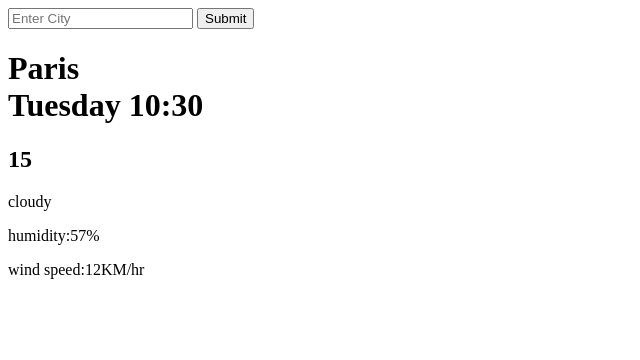
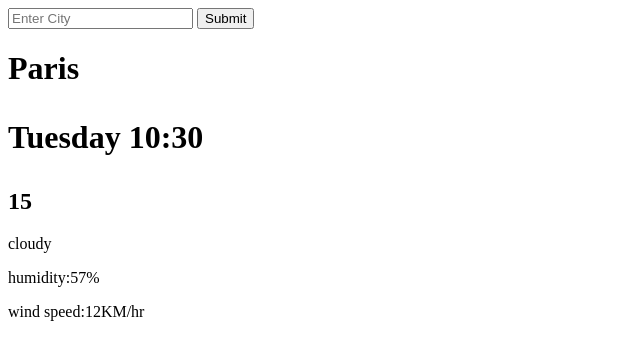
Before and after one commit to Amanda799-star/weather-App, a plain HTML site: page index.html in a window 1280 px wide. Shown: the whole page, without its empty margins (0-640 px from the left). Drawn offline with Linux system fonts and the light colour scheme.

Commit message:
added added some dives

```diff
--- a/index.html
+++ b/index.html
@@ -16,7 +16,7 @@
 <div>
     <h1>
        Paris <br>
-       Tuesday 10:30
+       <p>Tuesday 10:30 </p>
     </h1>
 </div>
 <div>
@@ -26,12 +26,14 @@
     <p>
         cloudy
     </p>
+    <div>
     <p>
         humidity:57%
     </p>
     <p>
         wind speed:12KM/hr
     </p>
+    </div>
 </div>
     </main>
     <footer>
```
